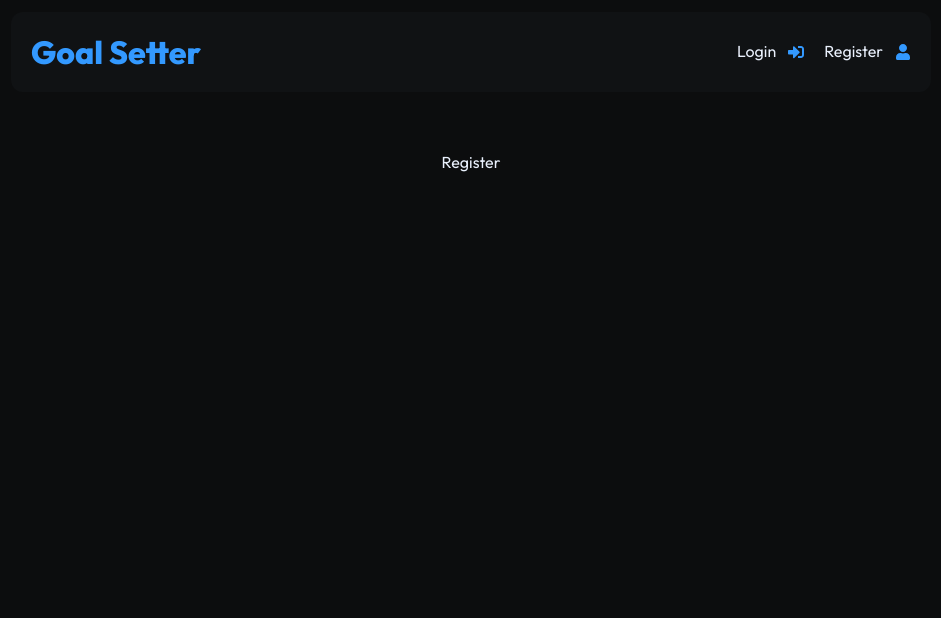
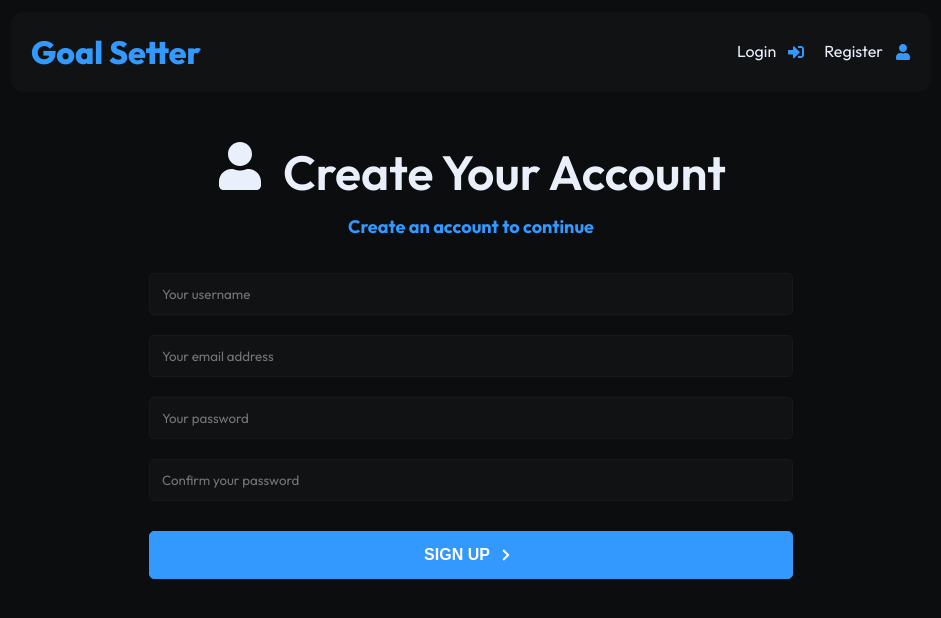
Before and after one commit to dev-xero/mern-application, a React (Create React App) app in the folder client/: page /register in a window 1280 px wide. Shown: the top 618 px of the page, without its empty margins (169-1110 px from the left). Built offline with nearby package versions, Linux system fonts and the light colour scheme.

Commit message:
Updated Submit Button

```diff
--- a/client/src/index.css
+++ b/client/src/index.css
@@ -55,7 +55,7 @@ h3 {
   padding: 20px;
   background-color: hsl(210, 10%, 7%);
   margin-top: 12px;
-  margin-bottom: 60px;
+  margin-bottom: 50px;
   border-radius: 12px;
 }
 
@@ -97,12 +97,13 @@ h3 {
 .heading {
   font-size: 2rem;
   font-weight: 700;
-  margin-bottom: 50px;
+  margin-bottom: 30px;
   padding: 0 20px;
 }
 
 .heading p {
-  color: #828282;
+  color: hsl(210, 100%, 60%);
+  font-size: 18px;
 }
 
 .goals {
@@ -141,11 +142,21 @@ h3 {
 .form-group textarea,
 .form-group select {
   width: 100%;
-  padding: 10px;
-  border: 1px solid #e6e6e6;
+  padding: 12px;
+  border: 1px solid hsl(210, 12%, 10%);
+  background-color: hsl(210, 10%, 7%);
+  color: hsl(217, 75%, 95%);
   border-radius: 5px;
   margin-bottom: 10px;
   font-family: inherit;
+  outline: none;
+  transition: ease border 150ms
+}
+
+.form-group input:focus,
+.form-group textarea:focus,
+.form-group select:focus {
+  border-color: hsl(210, 100%, 60%);
 }
 
 .form-group label {
@@ -155,11 +166,11 @@ h3 {
 }
 
 .btn {
-  padding: 10px 20px;
-  border: 1px solid #000;
+  padding: 14px 20px;
+  border: 1px solid hsl(210, 100%, 60%);
   border-radius: 5px;
-  background: #000;
-  color: #fff;
+  background: hsl(210, 100%, 60%);
+  color: hsl(0, 0%, 100%);
   font-size: 16px;
   font-weight: 700;
   cursor: pointer;
@@ -168,6 +179,19 @@ h3 {
   display: flex;
   align-items: center;
   justify-content: center;
+  transition: ease transform 150ms;
+}
+
+.form-group .btn {
+  margin-top: 20px;
+  display: flex;
+  align-items: center;
+  justify-content: center;
+}
+
+.form-group .btn svg {
+  margin-left: 12px;
+  width: 8px;
 }
 
 .btn svg {
@@ -175,8 +199,8 @@ h3 {
 }
 
 .btn-reverse {
-  background: #fff;
-  color: #000;
+  background: hsl(0, 0%, 100%);
+  color: hsl(210, 100%, 60%);
 }
 
 .btn-block {
@@ -185,7 +209,7 @@ h3 {
 }
 
 .btn:hover {
-  transform: scale(0.98);
+  transform: scale(0.99);
 }
 
 .loadingSpinnerContainer {
--- a/client/src/pages/Register.jsx
+++ b/client/src/pages/Register.jsx
@@ -1,9 +1,94 @@
-import React from 'react'
+import React, { useState, useEffect } from 'react'
+import { FaUser, FaChevronRight } from 'react-icons/fa'
 
 const Register = () => {
-	return (
-		<div>Register</div>
-	)
+  const [formData, setFormData] = useState({
+    name: '',
+    email: '',
+    password: '',
+    confirmPassword: '',
+  })
+
+  const { name, email, password, confirmPassword } = formData
+
+  const handleChange = () => {}
+
+  return (
+    <>
+      <section className="heading">
+        <h1>
+          <FaUser />
+          &nbsp; Create Your Account
+        </h1>
+        <p>Create an account to continue</p>
+      </section>
+      <section className="form">
+        <form>
+          <div className="form-group">
+            {/* Username */}
+            <input
+              type="text"
+              className="form-control"
+              id="name"
+              name="name"
+              autoComplete="off"
+              autoCorrect="off"
+              placeholder="Your username"
+              onChange={handleChange}
+              value={name}
+            />
+          </div>
+          <div className="form-group">
+            {/* Email */}
+            <input
+              type="email"
+              className="form-control"
+              id="email"
+              name="email"
+              autoComplete="off"
+              autoCorrect="off"
+              placeholder="Your email address"
+              onChange={handleChange}
+              value={email}
+            />
+          </div>
+          <div className="form-group">
+            {/* Password */}
+            <input
+              type="password"
+              className="form-control"
+              id="password"
+              name="password"
+              autoComplete="off"
+              autoCorrect="off"
+              placeholder="Your password"
+              onChange={handleChange}
+              value={password}
+            />
+          </div>
+          <div className="form-group">
+            {/* Confirm Password */}
+            <input
+              type="password"
+              className="form-control"
+              id="confirm-password"
+              name="confirm-password"
+              autoComplete="off"
+              autoCorrect="off"
+              placeholder="Confirm your password"
+              onChange={handleChange}
+              value={confirmPassword}
+            />
+          </div>
+          <div className="form-group">
+            <button type="submit" className="btn btn-block">
+              SIGN UP <FaChevronRight />
+            </button>
+          </div>
+        </form>
+      </section>
+    </>
+  )
 }
 
 export default Register
```
